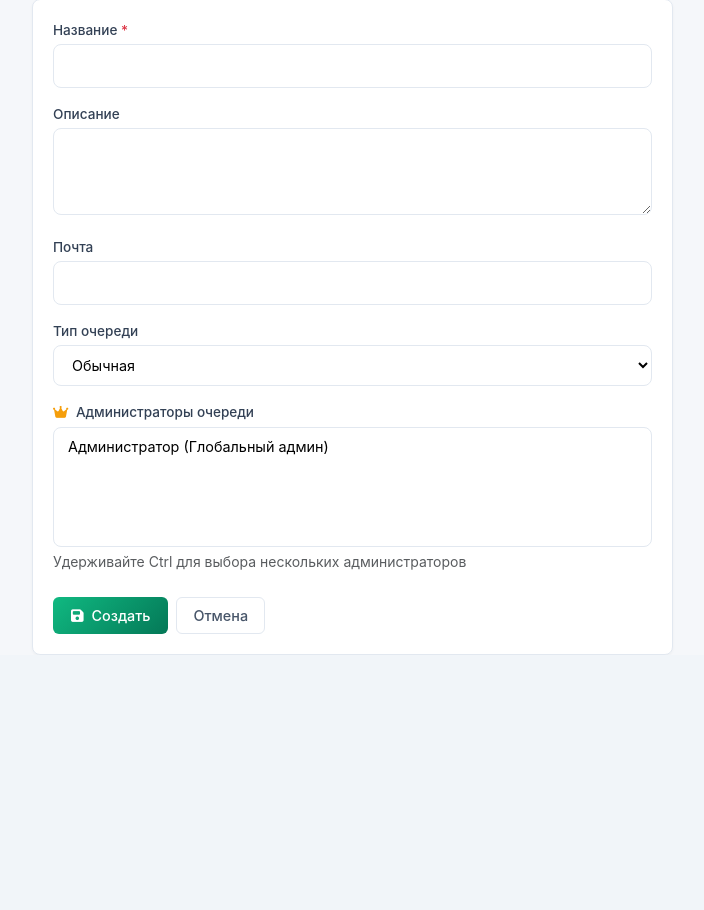
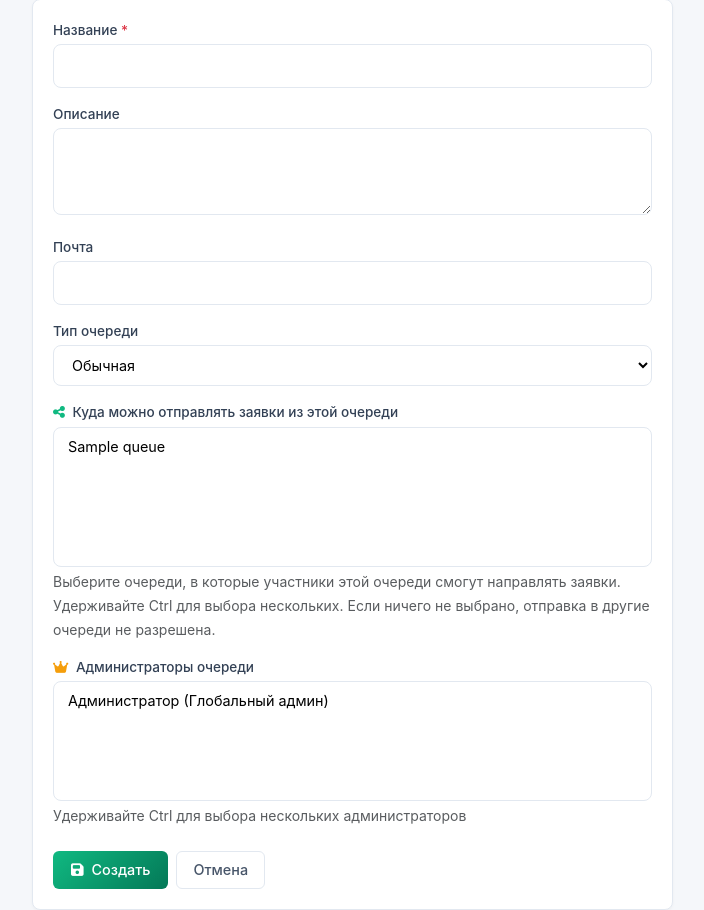
Before and after one commit to Mi-Gear/Pulse, a Flask app: page /admin/queue/create in a window 1280 px wide. Shown: the part 182-1092 px from the top of the page, without its empty margins (50-754 px from the left). Before the commit the page ends 837 px from the top, so only its background shows below. Run offline with Flask 3, Linux system fonts and the light colour scheme; a user stored in the database is signed in; tables that the repository leaves empty hold one stand-in row (values such as "Sample post"); parts of the project's set-up code (start-up, migrations or seed data) failed here and were passed over; some libraries are stand-ins or nearby versions.

Commit message:
Добавить выбор очередей-получателей в настройках очереди

```diff
--- a/templates/admin_queue_form.html
+++ b/templates/admin_queue_form.html
@@ -36,6 +36,25 @@
                             <option value="default" {% if queue and queue.queue_type == 'default' %}selected{% endif %}>Обычная</option>
                             <option value="booking" {% if queue and queue.queue_type == 'booking' %}selected{% endif %}>Бронирование автомобилей</option>
                         </select>
+                    </div>
+
+                    <!-- ===== ДОСТУПНЫЕ ОЧЕРЕДИ ДЛЯ ОТПРАВКИ ЗАЯВОК ===== -->
+                    <div class="mb-3">
+                        <label class="form-label-modern">
+                            <i class="fas fa-share-alt me-1" style="color: var(--primary);"></i>
+                            Куда можно отправлять заявки из этой очереди
+                        </label>
+                        <select class="form-select-modern" name="allowed_queue_ids" multiple style="min-height: 140px;">
+                            {% for target_queue in queues %}
+                                {% if not queue or target_queue.id != queue.id %}
+                                    <option value="{{ target_queue.id }}"
+                                        {% if queue and target_queue in queue.allowed_destinations %}selected{% endif %}>
+                                        {{ target_queue.name }}
+                                    </option>
+                                {% endif %}
+                            {% endfor %}
+                        </select>
+                        <small class="text-muted">Выберите очереди, в которые участники этой очереди смогут направлять заявки. Удерживайте Ctrl для выбора нескольких. Если ничего не выбрано, отправка в другие очереди не разрешена.</small>
                     </div>
 
                     <!-- ===== АДМИНИСТРАТОРЫ ===== -->
```
